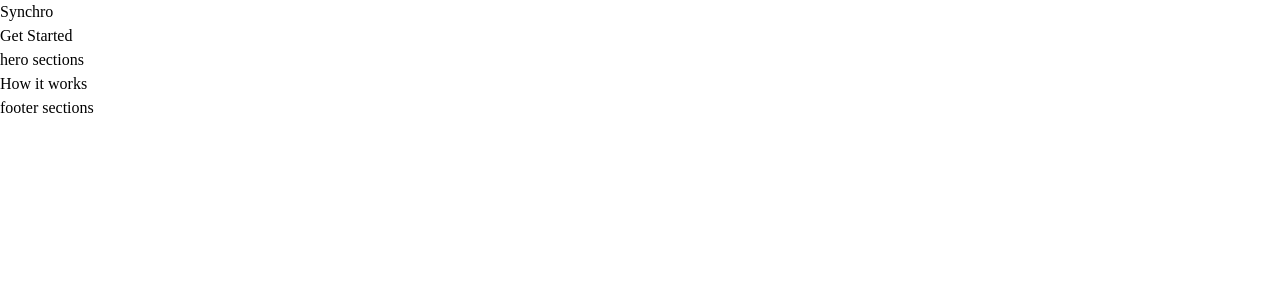
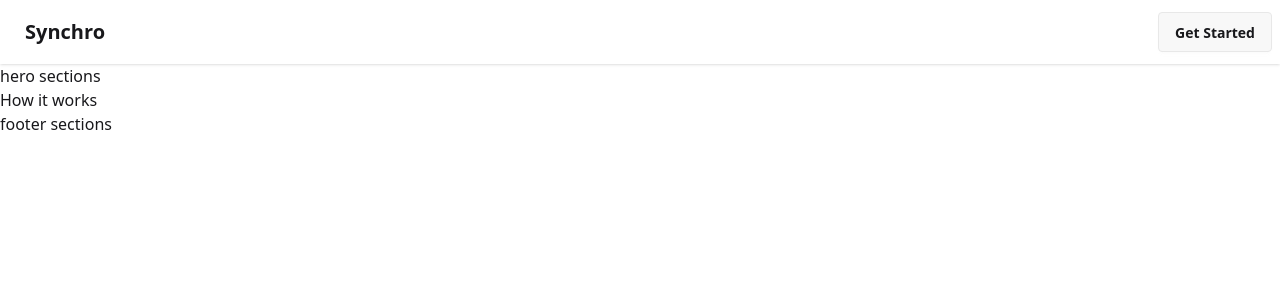
Before and after one commit to Dnshivani/Synchro, a React (Vite) app in the folder Frontend/: page / in a window 1280 px wide. Shown: the top 300 px of the page. Built offline with nearby package versions, Linux system fonts and the light colour scheme.

Commit message:
changed the tailwind config()

```diff
--- a/Frontend/package.json
+++ b/Frontend/package.json
@@ -10,9 +10,11 @@
     "preview": "vite preview"
   },
   "dependencies": {
+    "@tailwindcss/vite": "^4.1.18",
     "daisyui": "^5.5.14",
     "react": "^19.2.0",
-    "react-dom": "^19.2.0"
+    "react-dom": "^19.2.0",
+    "tailwindcss": "^4.0.0"
   },
   "devDependencies": {
     "@eslint/js": "^9.39.1",
--- a/Frontend/src/index.css
+++ b/Frontend/src/index.css
@@ -1,92 +1,22 @@
-/* Tawilind import  */
 @import "tailwindcss";
 
-/*Daisy ui plugin */
-@plugin "daisyui" {
-    themes: light --default {
+/* Load DaisyUI as a plugin here */
+@plugin "daisyui";
+
+@theme {
   --color-primary: #1F7A5A;
   --color-secondary: #F4F7F5;
   --color-accent: #F59E0B;
+
   --color-base-100: #ffffff;
   --color-base-200: #F4F7F5;
   --color-base-300: #D1D5DB;
+
   --color-neutral: #1f2937;
   --color-neutral-content: #6b7280;
+
   --color-success: #10b981;
   --color-warning: #F59E0B;
   --color-error: #ef4444;
   --color-info: #3b82f6;
 }
-
-    ,
-    dark --prefersdark {
-        /* ========== DARK THEME ========== */
-        --color-primary: #2dd4bf;
-        --color-secondary: #1e293b;
-        --color-accent: #fbbf24;
-        --color-base-100: #0f172a;
-        --color-base-200: #1e293b;
-        --color-base-300: #334155;
-        --color-neutral: #f8fafc;
-        --color-neutral-content: #cbd5e1;
-        --color-success: #10b981;
-        --color-warning: #fbbf24;
-        --color-error: #f87171;
-        --color-info: #60a5fa;
-    }
-
-    ;
-}
-
-/* ========== CUSTOM UTILITY CLASSES ========== */
-/* Backgrounds */
-.bg-custom-primary {
-    background-color: var(--color-primary);
-}
-
-.bg-custom-secondary {
-    background-color: var(--color-secondary);
-}
-
-.bg-custom-accent {
-    background-color: var(--color-accent);
-}
-
-/* Text */
-.text-custom-primary {
-    color: var(--color-primary);
-}
-
-.text-custom-secondary {
-    color: var(--color-text-light);
-}
-
-.text-custom-accent {
-    color: var(--color-accent);
-}
-
-/* Borders */
-.border-custom {
-    border-color: var(--color-border);
-}
-
-.border-custom-primary {
-    border-color: var(--color-primary);
-}
-
-.border-custom-accent {
-    border-color: var(--color-accent);
-}
-
-/* Hover States */
-.hover\:bg-custom-primary:hover {
-    background-color: var(--color-primary-600);
-}
-
-.hover\:text-custom-primary:hover {
-    color: var(--color-primary-600);
-}
-
-.hover\:border-custom-primary:hover {
-    border-color: var(--color-primary-600);
-}
--- a/Frontend/vite.config.js
+++ b/Frontend/vite.config.js
@@ -6,8 +6,5 @@
 
 // https://vite.dev/config/
 export default defineConfig({
-  plugins: [react(), tailwindcss({
-    // Add DaisyUI to Tailwind v4
-    plugins: [daisyui],
-  }),],
+  plugins: [react(), tailwindcss(),],
 })
```
Also changed, not shown: 1 other file (tests, documents, lock files or other folders). Lines whose indentation alone changed are shown as unchanged.
